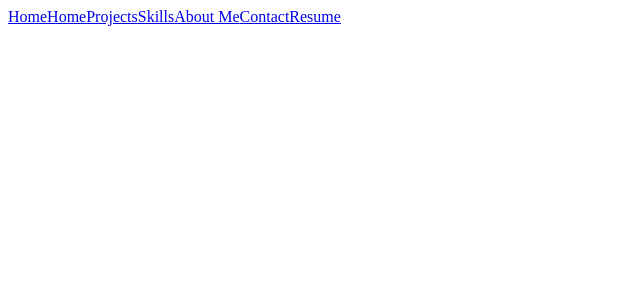
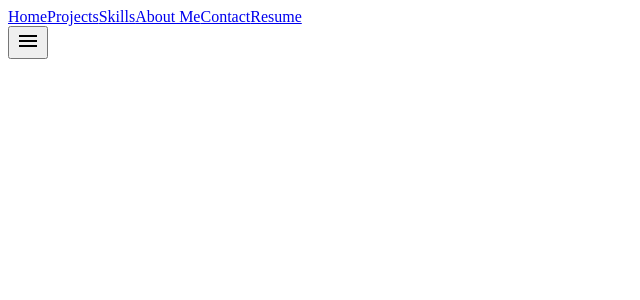
Before and after one commit to DarcyHU999/DarcyPortfolio, a Next.js app in the folder frontend/: page / in a window 1280 px wide. Shown: the top 300 px of the page, without its empty margins (0-640 px from the left). Built offline with nearby package versions, Linux system fonts and the light colour scheme.

Commit message:
navbar anim

```diff
--- /dev/null
+++ b/frontend/components/menuHorizon/index.tsx
@@ -0,0 +1,23 @@
+import MenuTwoToneIcon from "@mui/icons-material/MenuTwoTone";
+import ClearTwoToneIcon from "@mui/icons-material/ClearTwoTone";
+
+interface MenuHorizonProps {
+  isMenuOpen: boolean;
+  toggleExpand: () => void;
+}
+
+const MenuHorizon: React.FC<MenuHorizonProps> = ({
+  isMenuOpen,
+  toggleExpand,
+}) => (
+  <>
+    <button
+      className="w-10 h-10  bg-gradient-to-r from-blue-600 to-blue-700 rounded-l-50 rounded-br-50 rounded-tr-10 text-gray-200 hover:text-white"
+      onClick={toggleExpand}
+    >
+      {isMenuOpen ? <ClearTwoToneIcon /> : <MenuTwoToneIcon />}
+    </button>
+  </>
+);
+
+export default MenuHorizon;
--- a/frontend/package.json
+++ b/frontend/package.json
@@ -9,6 +9,10 @@
     "lint": "next lint"
   },
   "dependencies": {
+    "@emotion/react": "^11.13.0",
+    "@emotion/styled": "^11.13.0",
+    "@mui/icons-material": "^5.16.6",
+    "@mui/material": "^5.16.6",
     "next": "^14.2.5",
     "react": "^18.3.1",
     "react-dom": "^18.3.1"
--- a/frontend/pages/navbar/index.tsx
+++ b/frontend/pages/navbar/index.tsx
@@ -1,6 +1,7 @@
 // frontend/components/Navbar.tsx
 import Link from "next/link";
-
+import MenuHorizon from "@/components/menuHorizon";
+import { useState } from "react";
 const navItems = [
   { href: "/home", label: "Home" },
   { href: "/projects", label: "Projects" },
@@ -10,16 +11,45 @@ const navItems = [
   { href: "/resume", label: "Resume" },
 ];
 
-const Navbar = () => (
-  <nav className="flex justify-evenly bg-gradient-to-r from-blue-500 to-blue-700 rounded-l-50 rounded-br-50 rounded-tr-10 text-gray-200 h-10 ">
-    <Link className="hover:text-white focus:text-white" href="/home">
-      Home
-    </Link>
+const Navbar = () => {
+  const [isMenuOpen, setIsMenuOpen] = useState(false);
+  const [hasAnimated, setHasAnimated] = useState(false);
+  const toggleExpand = () => {
+    setIsMenuOpen(!isMenuOpen);
+    setHasAnimated(true); // 标记为已触发动画
+  };
+
+  const handleAnimationEnd = () => {
+    setHasAnimated(false);
+  };
+  return (
+    <div className="relative">
+      {
+        <nav
+          className={`flex justify-evenly items-center bg-gradient-to-r from-blue-500 to-blue-700 rounded-l-50 rounded-br-50 rounded-tr-10 text-gray-200 h-10 absolute z-0 ${
+            hasAnimated
+              ? isMenuOpen
+                ? "animate-menu-expand"
+                : "animate-menu-collapse"
+              : isMenuOpen
+              ? "w-full"
+              : "w-0"
+          }`}
+          onAnimationEnd={handleAnimationEnd}
+        >
           {navItems.map((i) => {
             return (
               <Link
                 key={i.href + "-key"}
-          className="hover:text-white focus:text-white"
+                className={`hover:text-white focus:text-white text-center overflow-hidden ${
+                  hasAnimated
+                    ? isMenuOpen
+                      ? "animate-text-expand"
+                      : "animate-text-collapse"
+                    : isMenuOpen
+                    ? "w-full"
+                    : "w-0"
+                }`}
                 href={i.href}
               >
                 {i.label}
@@ -27,6 +57,12 @@ const Navbar = () => (
             );
           })}
         </nav>
+      }
+      <div className={"absolute z-10"}>
+        <MenuHorizon isMenuOpen={isMenuOpen} toggleExpand={toggleExpand} />
+      </div>
+    </div>
   );
+};
 
 export default Navbar;
```
Also changed, not shown: frontend/tailwind.config.ts (+25 -0 lines), frontend/components/circleBurger/index.tsx (deleted), 1 other file (tests, documents, lock files or other folders). Lines whose indentation alone changed are shown as unchanged.
